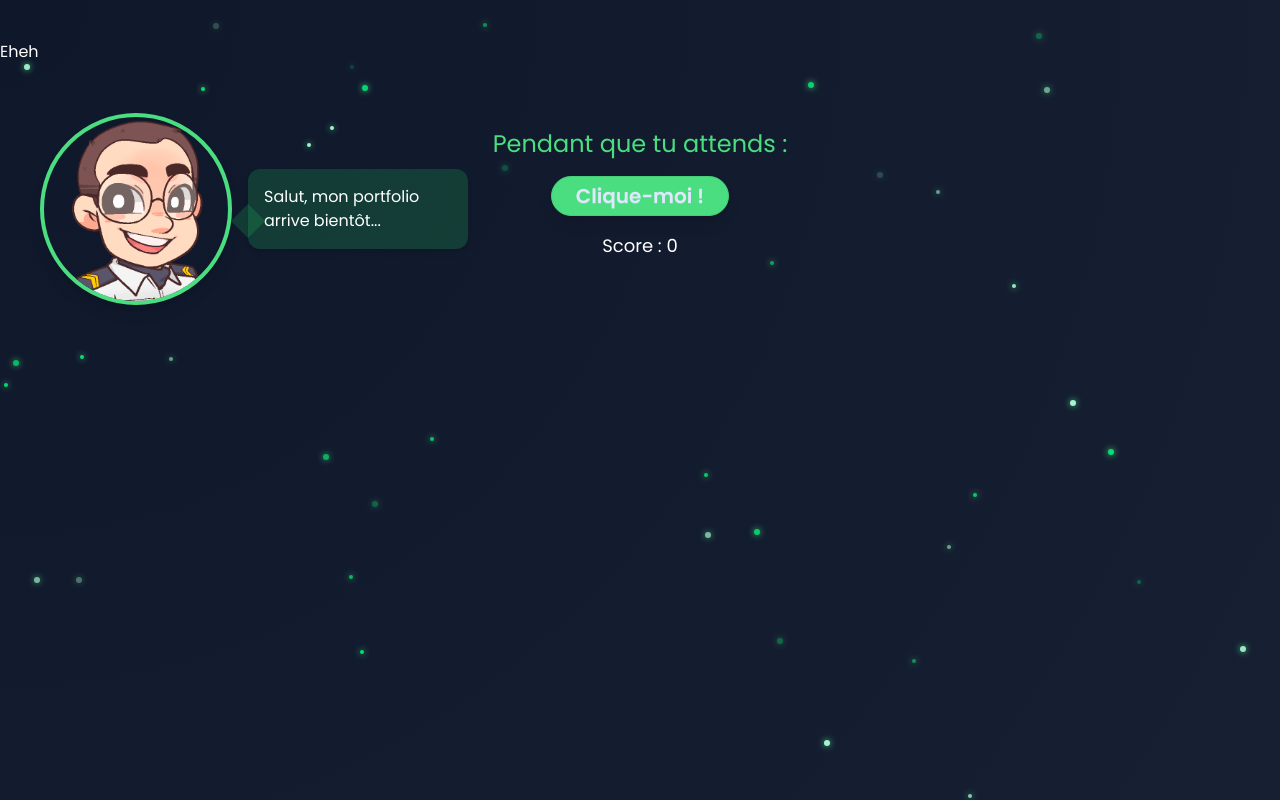
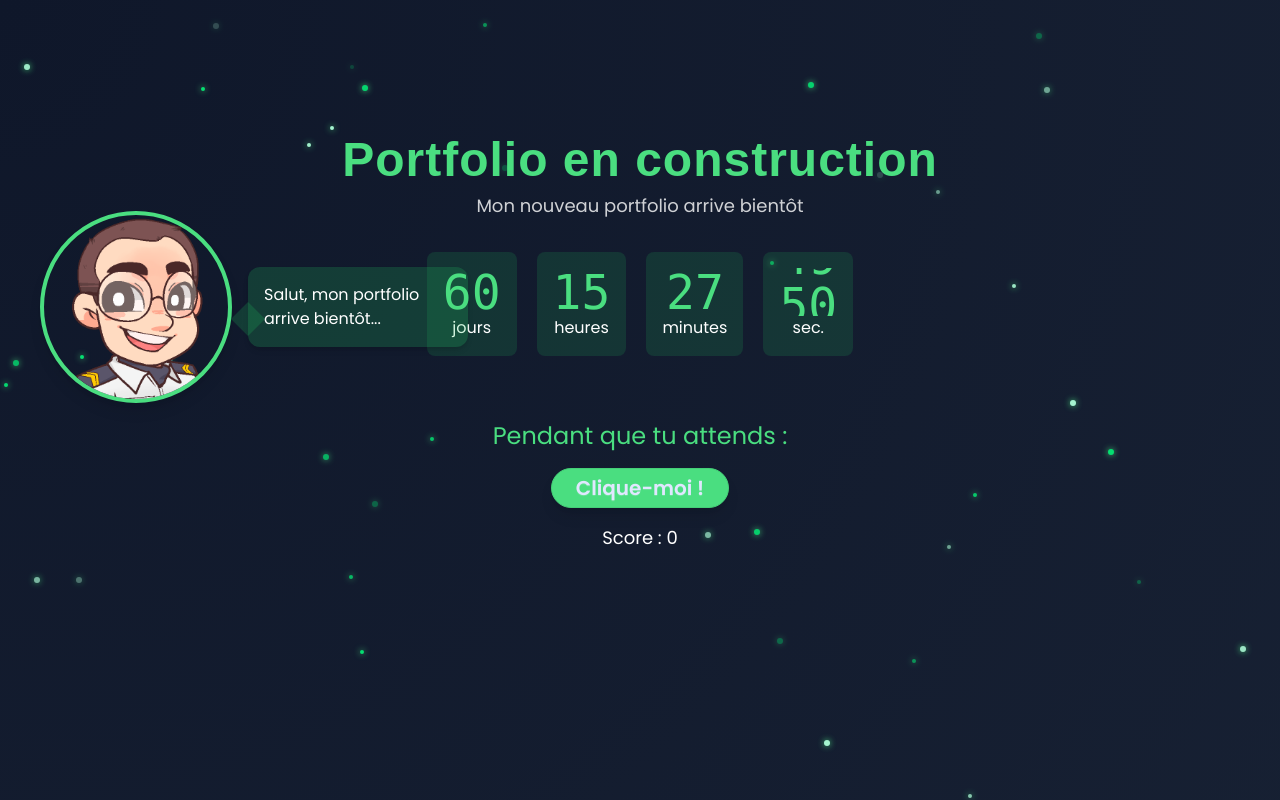
Before and after one commit to AkariSensei/portfolio-attente, a React (Vite) app: page / in a window 1280 px wide. Built offline with nearby package versions, Linux system fonts and the light colour scheme.

Commit message:
Update Timer.tsx
Remise à l'état normal

```diff
--- a/src/components/Timer.tsx
+++ b/src/components/Timer.tsx
@@ -7,6 +7,21 @@ export default function Timer({ timeLeft }: TimerProps) {
     const values = [timeLeft.days, timeLeft.hours, timeLeft.minutes, timeLeft.seconds];
 
     return (
-        <div>Eheh</div>
+        <div className="flex flex-col items-center text-center mt-24">
+            <h1 className="text-5xl mb-2">Portfolio en construction</h1>
+            <p className="mb-8 text-lg opacity-80">Mon nouveau portfolio arrive bientôt</p>
+            <div className="grid grid-flow-col gap-5 text-center auto-cols-max">
+                {labels.map((label, index) => (
+                    <div
+                        key={label}
+                        className="flex flex-col p-4 bg-[rgba(34,197,94,0.15)] rounded-box items-center min-w-[80px]">
+                        <span className="countdown font-mono text-5xl text-primary flex justify-center w-full">
+                            <span style={{ "--value": values[index] } as React.CSSProperties}></span>
+                        </span>
+                        {label}
+                    </div>
+                ))}
+            </div>
+        </div>
     );
 }
```
